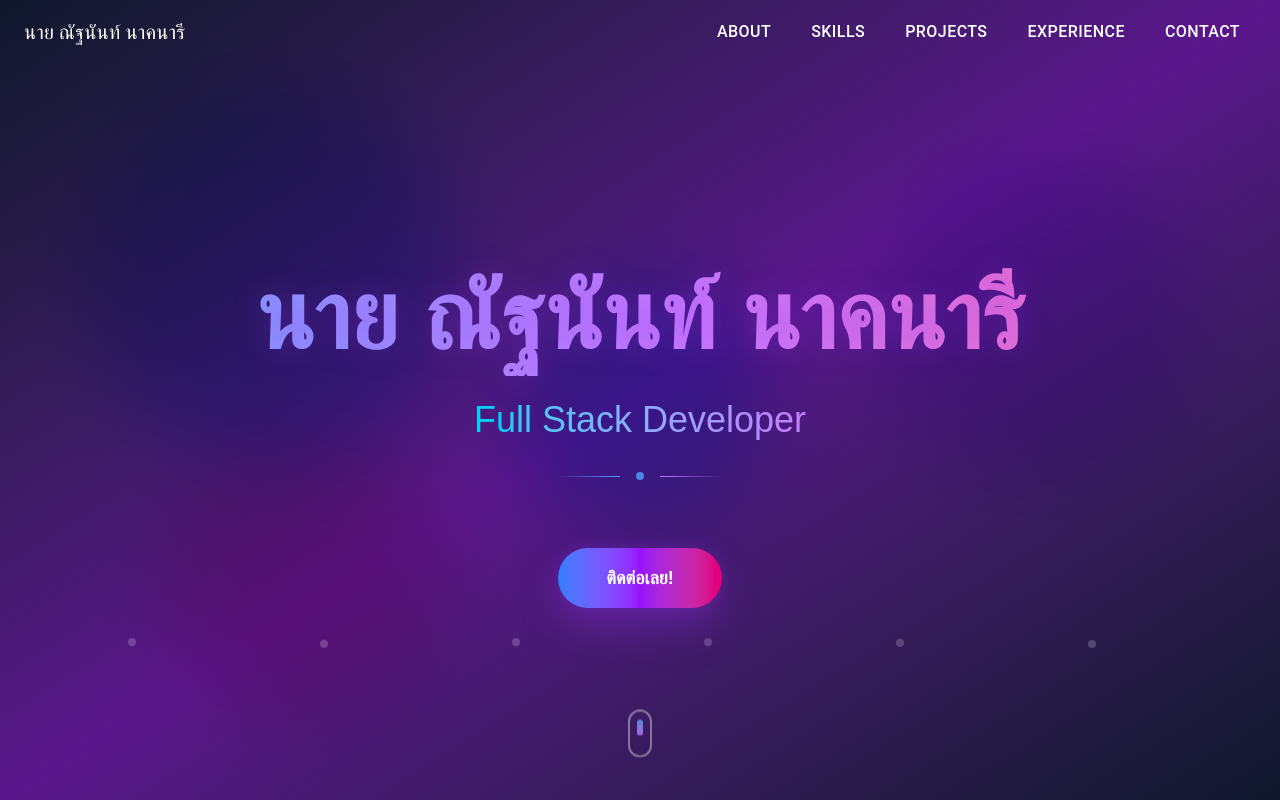
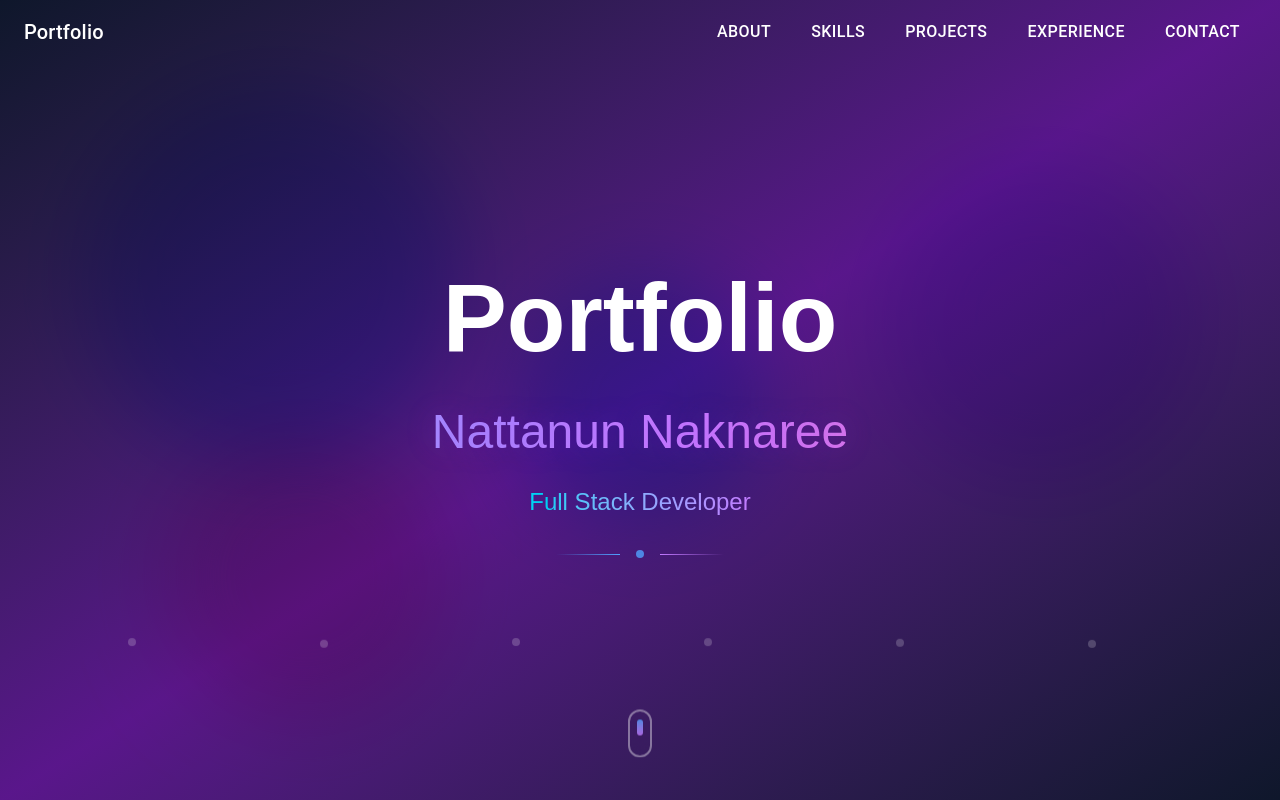
Before and after one commit to oomsin089/Portfolio, a Next.js app: page / in a window 1280 px wide. Shown: the top 800 px of the page. Built offline with nearby package versions, Linux system fonts and the light colour scheme.

Commit message:
fix -> navbar&main

```diff
--- a/app/main/main.tsx
+++ b/app/main/main.tsx
@@ -43,17 +43,23 @@ export default function Hero() {
 
           <div className="opacity-0 animate-fade-in-up" style={{animationDelay: '0.4s', animationFillMode: 'forwards'}}>
             <h1
-              className="text-5xl md:text-7xl lg:text-8xl font-bold mb-6 bg-gradient-to-r from-blue-400 via-purple-400 to-pink-400 bg-clip-text text-transparent leading-tight"
+              className="md:text-7xl lg:text-8xl font-bold mb-6 bg-gradient-to-r text-white bg-clip-text text-transparent leading-tight"
+
+            >
+              Portfolio
+            </h1>
+            <h6
+              className=" md:text-5xl mb-6 bg-gradient-to-r from-blue-400 via-purple-400 to-pink-400 bg-clip-text text-transparent leading-tight"
               style={{
                 textShadow: '0 0 30px rgba(147, 51, 234, 0.3)',
               }}
             >
-              นาย ณัฐนันท์ นาคนารี
-            </h1>
+              Nattanun Naknaree
+            </h6>
           </div>
 
           <div className="opacity-0 animate-fade-in-up" style={{animationDelay: '0.6s', animationFillMode: 'forwards'}}>
-            <h2 className="text-2xl md:text-4xl text-gray-300 mb-8 font-light">
+            <h2 className="md:text-2xl text-gray-300 mb-8 font-light">
               <span className="bg-gradient-to-r from-cyan-400 to-purple-400 bg-clip-text text-transparent">
                 Full Stack Developer
               </span>
@@ -67,17 +73,6 @@ export default function Hero() {
           </div>
         </div>
 
-        <div className="opacity-0 animate-fade-in-up" style={{animationDelay: '1s', animationFillMode: 'forwards'}}>
-          <button
-            onClick={scrollToContact}
-            className="bg-gradient-to-r from-blue-500 via-purple-600 to-pink-600 hover:from-blue-600 hover:via-purple-700 hover:to-pink-700 px-12 py-4 rounded-full text-lg font-semibold transform transition-all duration-300 shadow-2xl hover:shadow-purple-500/25 hover:scale-105 active:scale-95 mt-5"
-            style={{
-              boxShadow: '0 20px 40px rgba(147, 51, 234, 0.3), 0 0 20px rgba(147, 51, 234, 0.2)',
-            }}
-          >
-            ติดต่อเลย!
-          </button>
-        </div>
       </div>
 
       {/* Enhanced Scroll indicator */}
--- a/app/skill/skill.tsx
+++ b/app/skill/skill.tsx
@@ -25,6 +25,7 @@ import {
   SiMysql,
   SiPostman,
   SiVercel,
+  SiDbeaver,
 } from "react-icons/si";
 
 // Updated Skills Arrays with correct colors
@@ -60,6 +61,7 @@ export default function Skills() {
     { name: "Figma", icon: <FaFigma className="text-purple-500" /> },
     { name: "Postman", icon: <SiPostman className="text-orange-500" /> },
     { name: "Vercel", icon: <SiVercel className="text-black" /> },
+    { name: "DBeaver", icon: <SiDbeaver className="text-black" /> },
   ];
   return (
     <section id="skills" className="py-16 bg-white">
--- a/navbar/navbar.tsx
+++ b/navbar/navbar.tsx
@@ -61,7 +61,7 @@ export default function Navbar({ scrollToSection }: NavbarProps) {
               className="font-bold text-white cursor-pointer text-sm sm:text-base lg:text-lg"
               onClick={() => scrollToSection('hero')}
             >
-              นาย ณัฐนันท์ นาคนารี
+              Portfolio
             </Typography>
           </motion.div>
 
```
